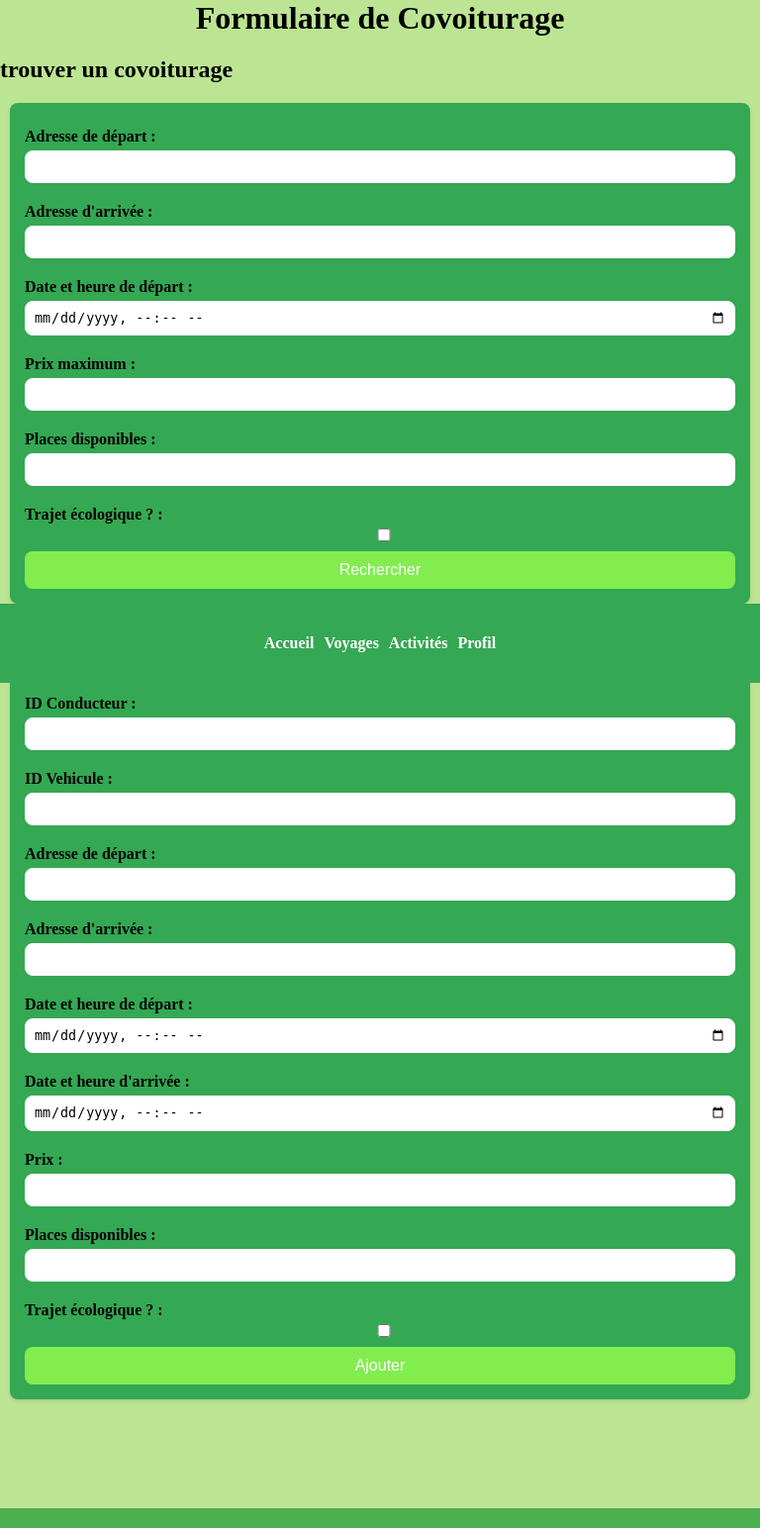
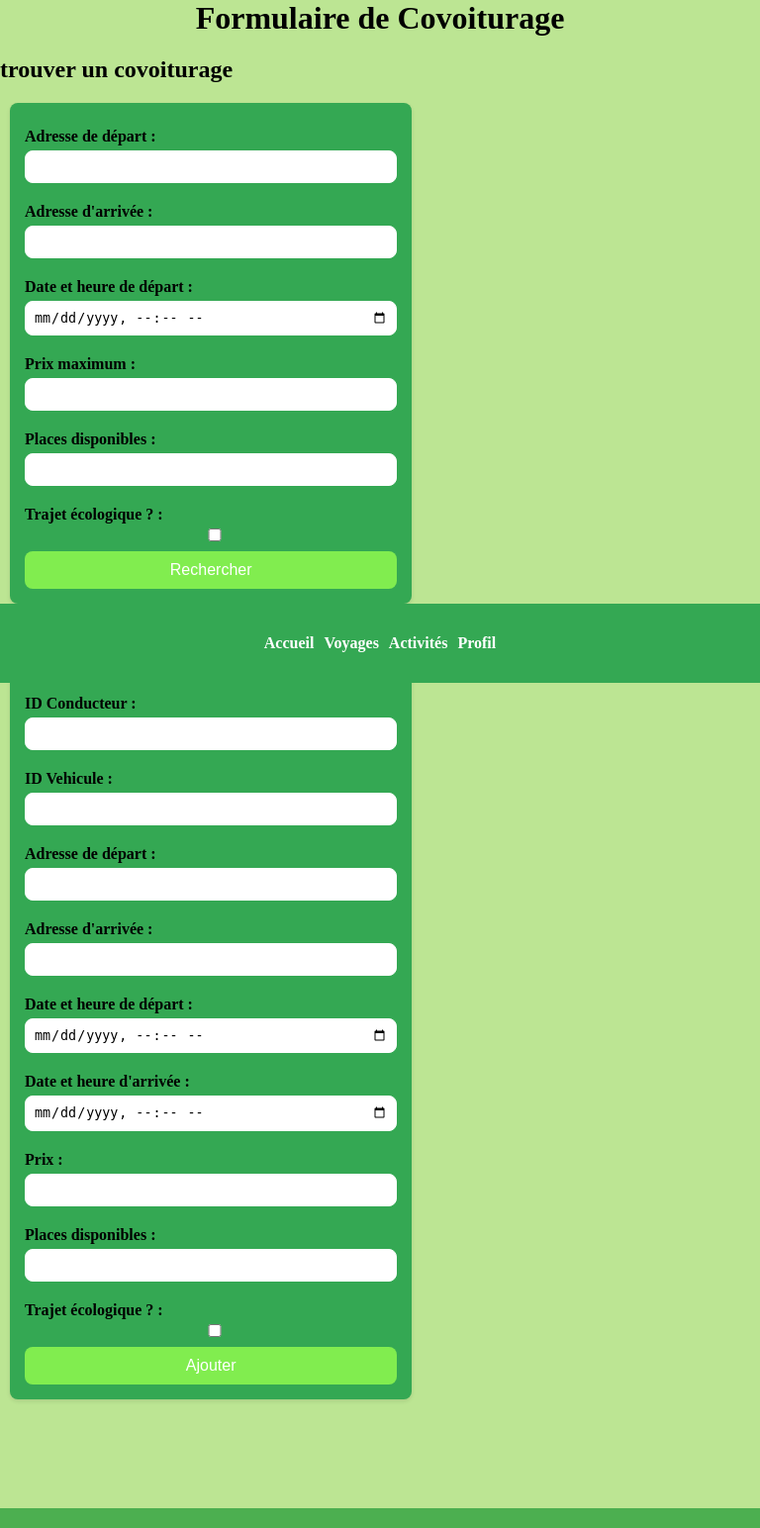
Before and after one commit to Alyaesub/Ecoride, a PHP site: page /FormeCovoit.php in a window 768 px wide. Shown: the part 110-1654 px from the top of the page at 99% size. Run offline with PHP 8.4, Linux system fonts and the light colour scheme.

Commit message:
change css form

```diff
--- a/php/header.php
+++ b/php/header.php
@@ -8,3 +8,4 @@
             <li><a href="">Profil</a></li>
         </ul>
     </nav>
+</header>
--- a/styles/css/main.css
+++ b/styles/css/main.css
@@ -10,6 +10,8 @@
     background-color: #BCE593;
   }
   main {
+    display: flex;
+    flex-direction: column;
     flex: 1;
     padding-bottom: 50px;
   }
@@ -27,6 +29,8 @@
     background-color: #BCE593;
   }
   main {
+    display: flex;
+    flex-direction: column;
     flex: 1;
   }
   footer {
@@ -341,6 +345,7 @@
 @media (max-width: 768px) {
   form {
     background-color: #34a853;
+    width: 70%;
     padding: 15px;
     margin: 10px;
     border-radius: 8px;
@@ -375,8 +380,12 @@
   }
 }
 @media (min-width: 768px) {
+  .formulaire {
+    width: 70%;
+  }
   form {
     background-color: #34a853;
+    width: 70%;
     padding: 15px;
     margin: 10px;
     border-radius: 8px;
--- a/styles/sass/_bases.scss
+++ b/styles/sass/_bases.scss
@@ -17,10 +17,11 @@
   }
 
   main {
+    display: flex;
+    flex-direction: column;
     flex: 1; // Remplit l'espace entre le header et le footer
     padding-bottom: 50px;
   }
-
 
 }
 //////////////////////////////////////////////////////////////////////
@@ -41,6 +42,8 @@
   }
 
   main {
+    display: flex;
+    flex-direction: column;
     flex: 1; // Remplit l'espace entre le header et le footer
   }
 
--- a/styles/sass/_formulaire.scss
+++ b/styles/sass/_formulaire.scss
@@ -4,6 +4,7 @@
 
     form {
         background-color: $primary-color;
+        width: 70%;
         padding: 15px;
         margin: 10px;
         border-radius: 8px;
@@ -45,8 +46,14 @@
 
 ////////////////////////// Code Desktop /////////////////////////
 @media (min-width: 768px) {
+
+    .formulaire {
+        width: 70%;
+    }
+
     form {
         background-color: $primary-color;
+        width: 70%;
         padding: 15px;
         margin: 10px;
         border-radius: 8px;
```
Also changed, not shown: 1 other file.
